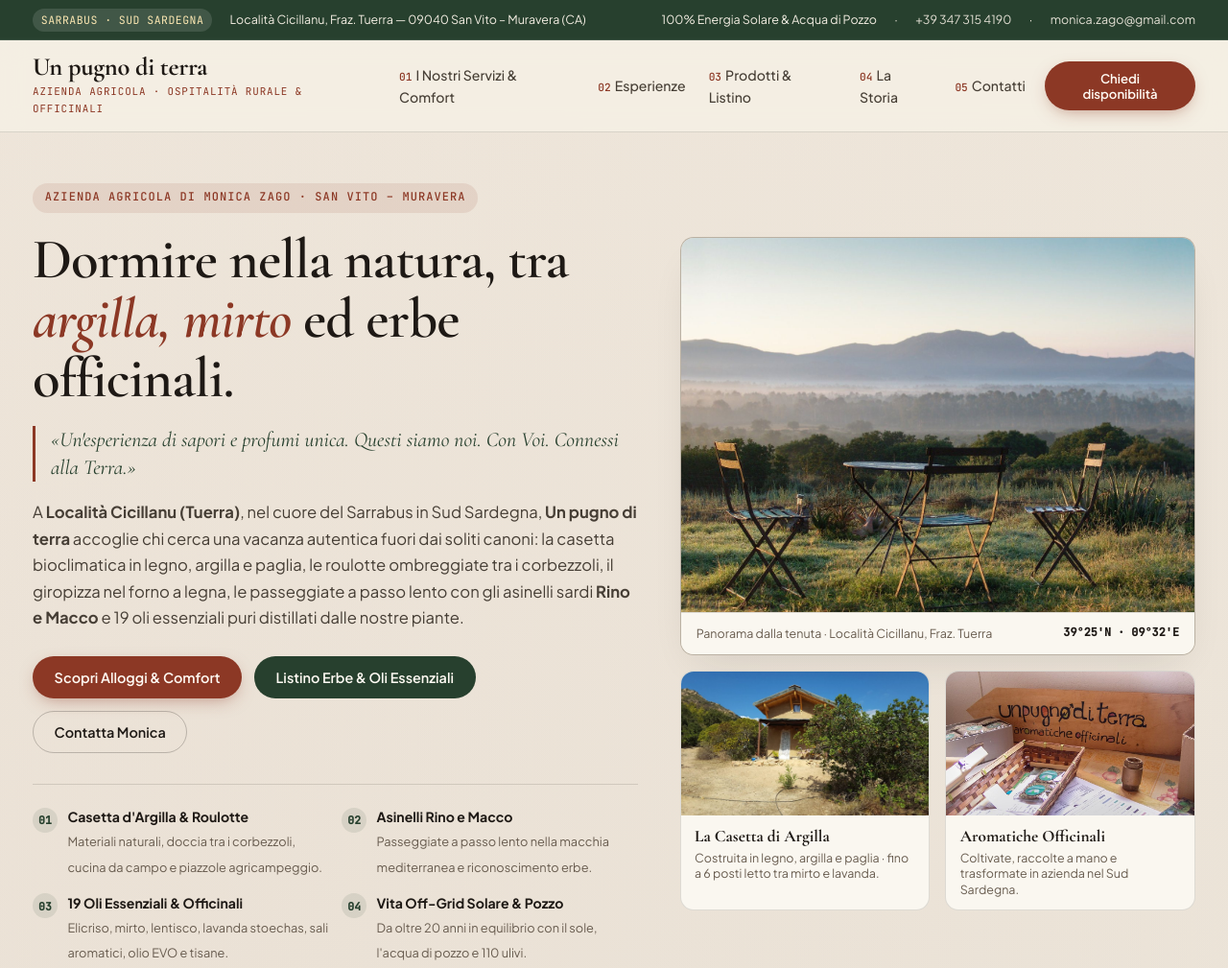
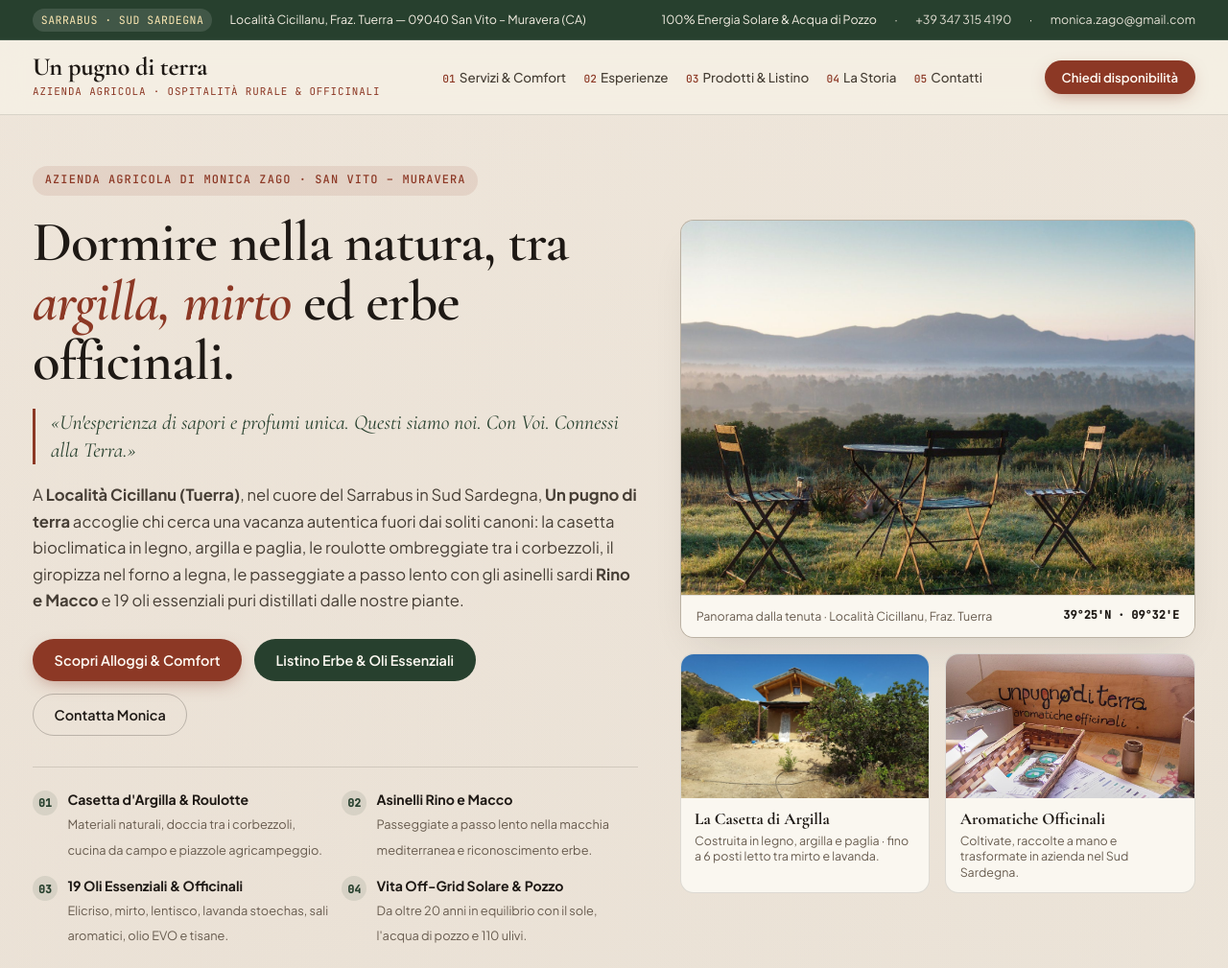
Before and after one commit to raunchy1/la-real-cucina, a plain HTML site: page index.html in a window 1280 px wide. Shown: the top 1009 px of the page at 96% size. Drawn offline with nearby package versions, Linux system fonts and the light colour scheme.

Commit message:
Refine responsive breakpoint and single-line desktop nav

```diff
--- a/index.html
+++ b/index.html
@@ -241,15 +241,16 @@
     .main-nav {
       display: flex;
       align-items: center;
-      gap: 1.5rem;
+      gap: 1.15rem;
     }
     .main-nav a {
-      font-size: 0.88rem;
+      font-size: 0.84rem;
       font-weight: 500;
       color: var(--inchiostro-2);
       transition: color 0.2s;
       padding: 0.25rem 0;
       position: relative;
+      white-space: nowrap;
     }
     .main-nav a:hover {
       color: var(--cotto);
@@ -1392,7 +1393,7 @@
     }
 
     /* Responsive adjustments */
-    @media (max-width: 1024px) {
+    @media (max-width: 920px) {
       .hero-grid,
       .featured-lodging,
       .exp-feature,
@@ -1507,7 +1508,7 @@
       </a>
 
       <nav class="main-nav" aria-label="Navigazione principale">
-        <a href="#ospitalita"><span class="nav-num">01</span>I Nostri Servizi &amp; Comfort</a>
+        <a href="#ospitalita"><span class="nav-num">01</span>Servizi &amp; Comfort</a>
         <a href="#esperienze"><span class="nav-num">02</span>Esperienze</a>
         <a href="#prodotti"><span class="nav-num">03</span>Prodotti &amp; Listino</a>
         <a href="#storia"><span class="nav-num">04</span>La Storia</a>
```
